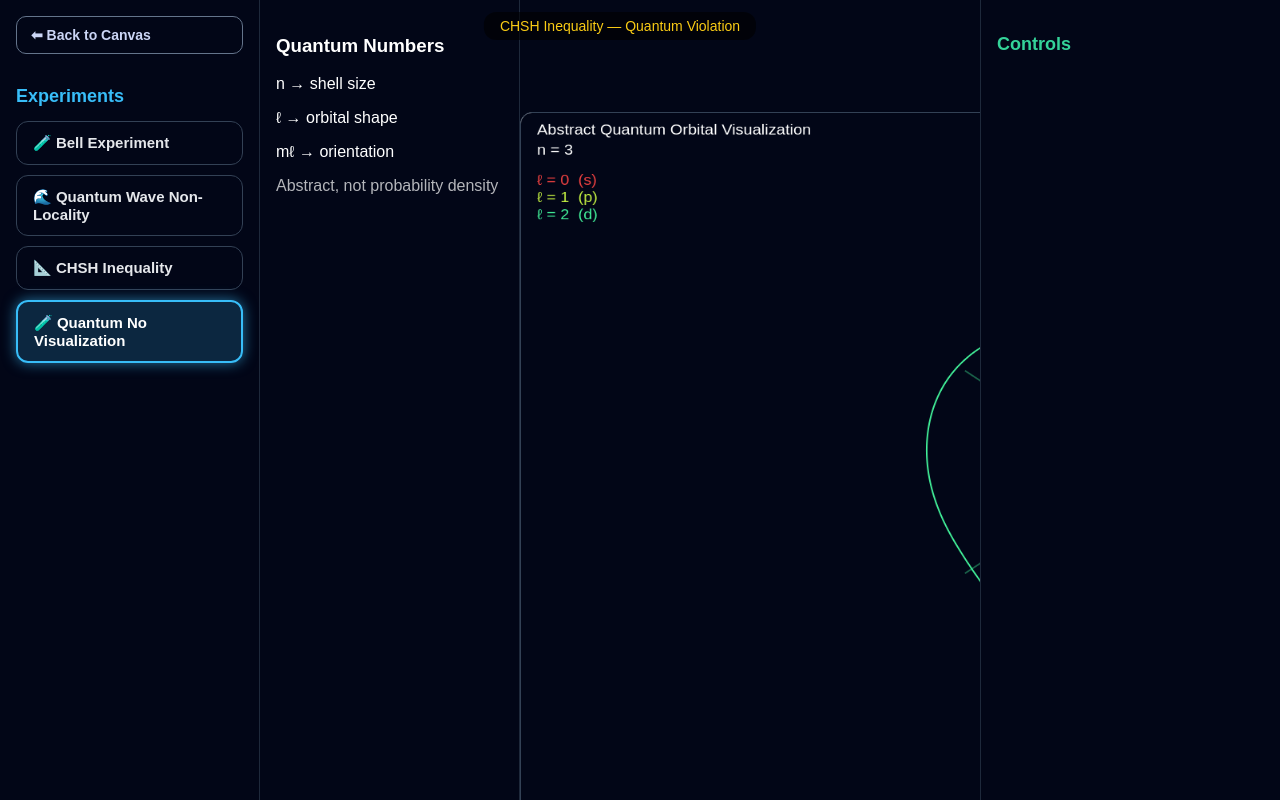
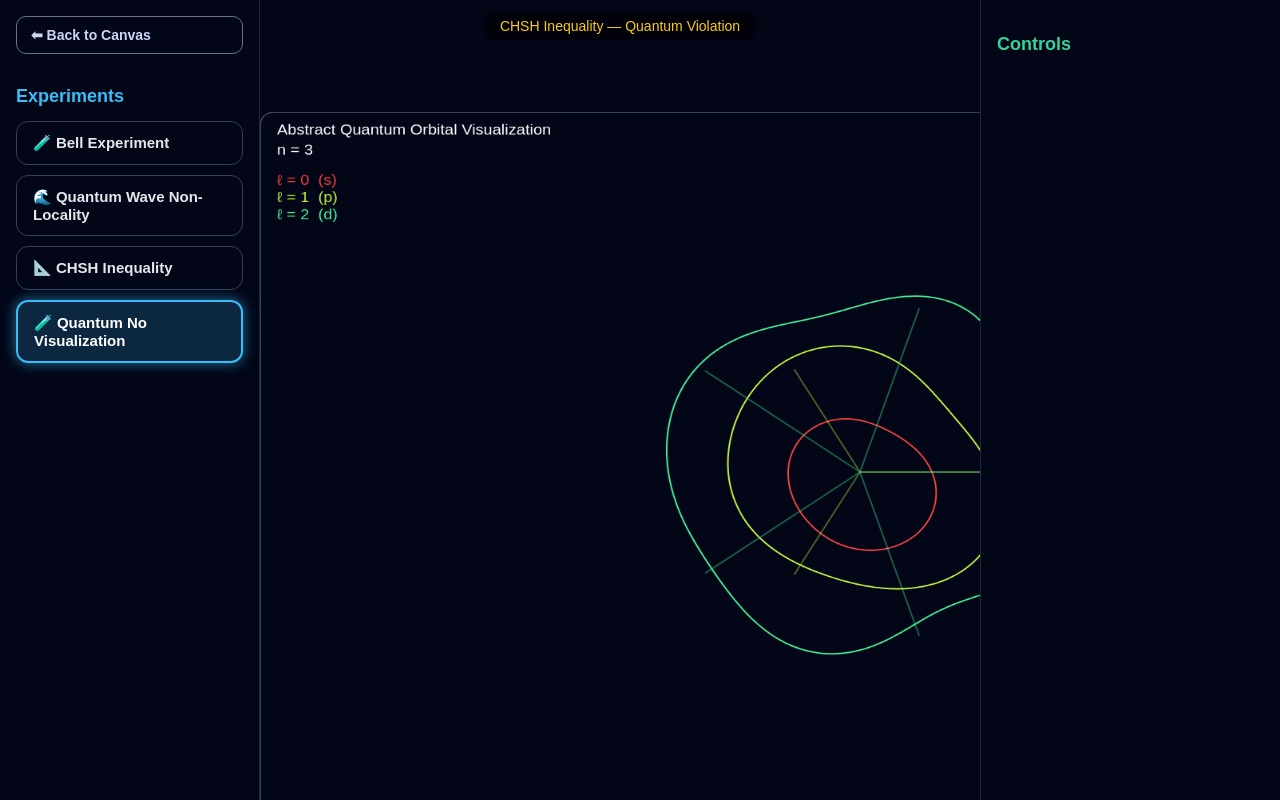
Before and after one commit to Assam157/RadiationLab, a React (Create React App) app: page /quantum in a window 1280 px wide. Both pictures are taken after a click on the button "🧪 Quantum No Visualization". Built offline with nearby package versions, Linux system fonts and the light colour scheme.

Commit message:
Add files via upload

```diff
--- a/src/components/QuantumNoVisulization.jsx
+++ b/src/components/QuantumNoVisulization.jsx
@@ -111,16 +111,7 @@ export default function QuantumAbstractLab() {
         overflow: "hidden",
       }}
     >
-      {/* ================= LEFT PANEL ================= */}
-      <div style={{ padding: "16px", borderRight: "1px solid #1e293b" }}>
-        <h3>Quantum Numbers</h3>
-        <p>n → shell size</p>
-        <p>ℓ → orbital shape</p>
-        <p>mℓ → orientation</p>
-        <p style={{ opacity: 0.7 }}>
-          Abstract, not probability density
-        </p>
-      </div>
+
 
       {/* ================= CENTER PANEL ================= */}
       <div
```
